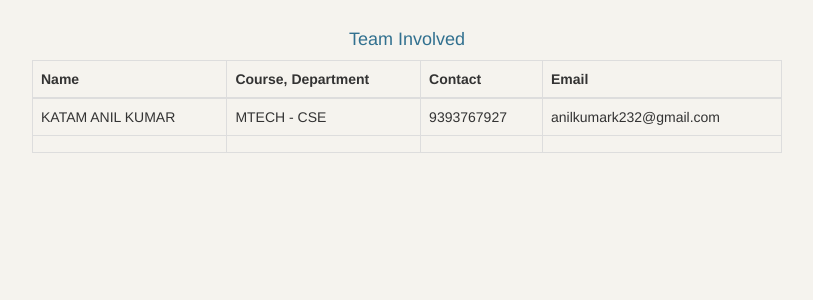
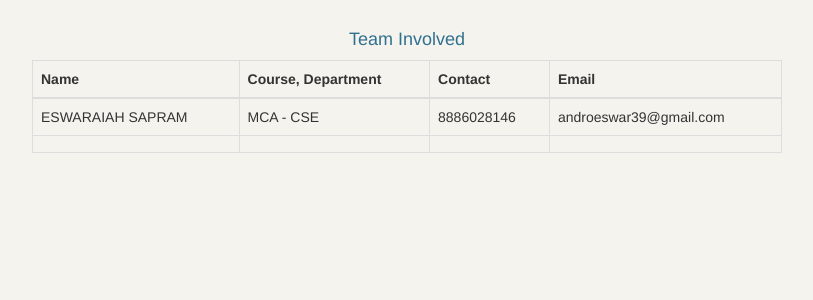
Before and after one commit to AndroEswar/Certificate-Generator, a PHP site: page /team.php in a window 1280 px wide. Shown: the part 76-376 px from the top of the page, without its empty margins (233-1046 px from the left). Run offline with PHP 8.4, Linux system fonts and the light colour scheme.

Commit message:
Update team.php
bug fix

```diff
--- a/team.php
+++ b/team.php
@@ -24,10 +24,10 @@ require('header.php');
                  </thead>
                  <tbody>
                    <tr>
-                     <td>KATAM ANIL KUMAR</td>
-                     <td>MTECH - CSE</td>
-                     <td>9393767927</td>
-                     <td>anilkumark232@gmail.com</td>
+                     <td>ESWARAIAH SAPRAM</td>
+                     <td>MCA - CSE</td>
+                     <td>8886028146</td>
+                     <td>androeswar39@gmail.com</td>
                    </tr>
                    <tr>
                      <td></td>
```
